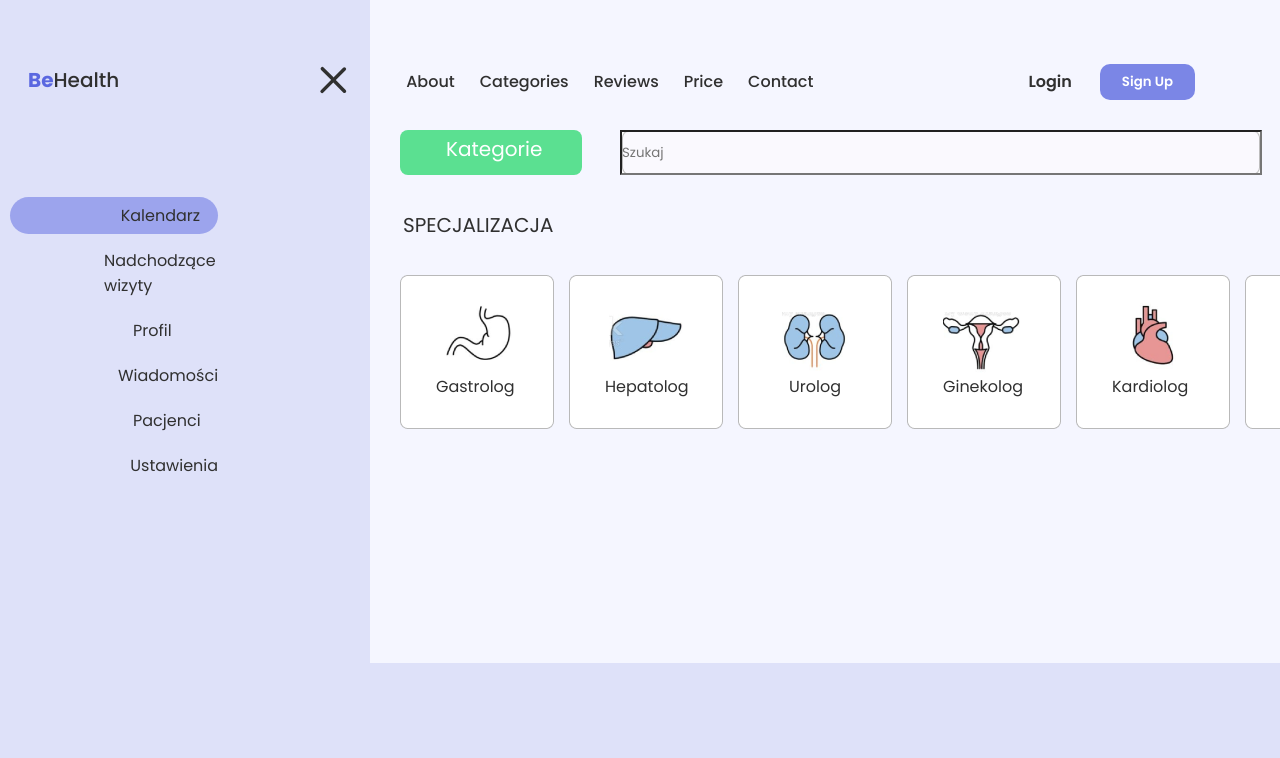
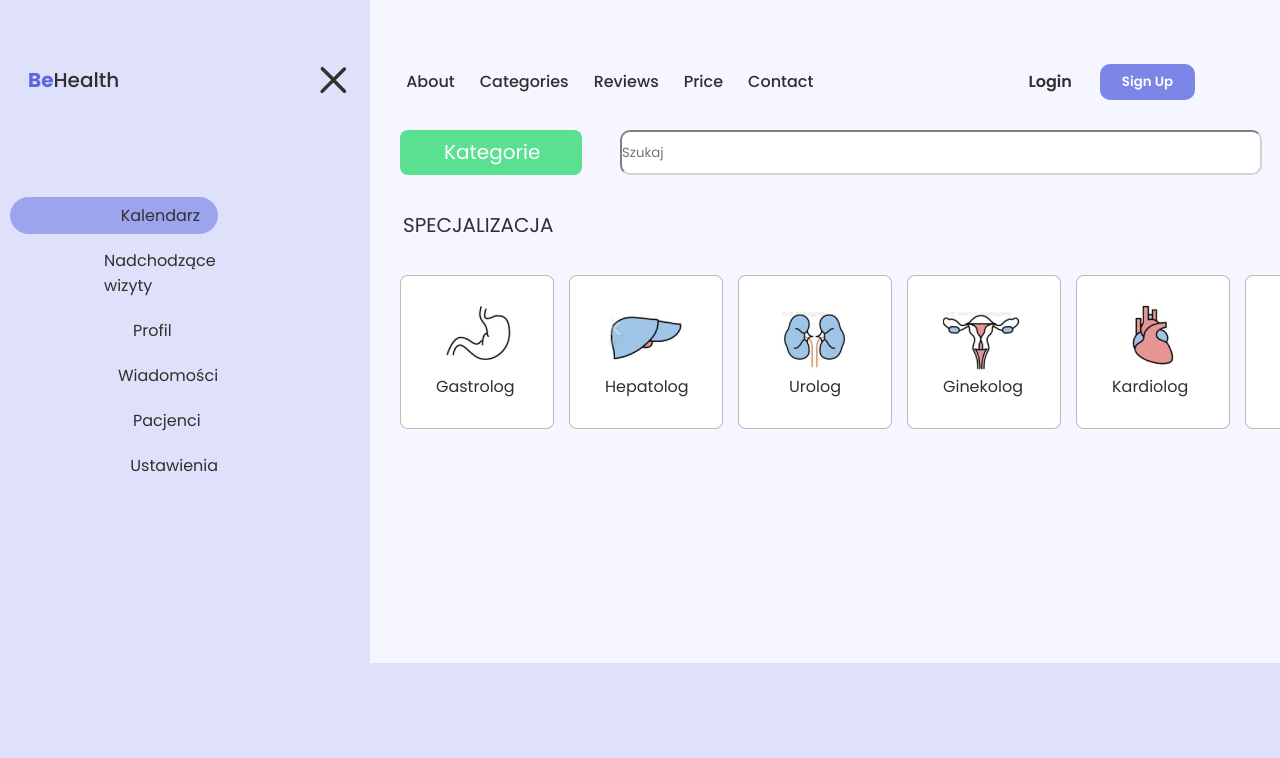
Before and after one commit to wilk98/BeHealth, a React (Vite) app in the folder BeHealth/Frontend/BeHealthFrontend/: page /categories-search in a window 1280 px wide. Shown: the top 758 px of the page. Built offline with nearby package versions, Linux system fonts and the light colour scheme; some icons are missing.

Commit message:
change color of border in search

```diff
--- a/BeHealth/Frontend/BeHealthFrontend/src/components/layout/Searcher/Categories.css
+++ b/BeHealth/Frontend/BeHealthFrontend/src/components/layout/Searcher/Categories.css
@@ -18,11 +18,12 @@
   .categories_text{
     width: 97px;
     color: rgba(255,255,255,1);
-    top: 7px;
-    left: 39px;
+    top: 3px;
+    left: -2px;
     font-family: Poppins;
     font-weight: Regular;
     font-size: 20px;
     opacity: 1;
+    position:relative;
     text-align: left;
   }
--- a/BeHealth/Frontend/BeHealthFrontend/src/components/layout/Searcher/Search.css
+++ b/BeHealth/Frontend/BeHealthFrontend/src/components/layout/Searcher/Search.css
@@ -1,26 +1,9 @@
 .search {
     width: 642px;
     height: 45px;
-    background-image: url("../../../assets/images/search_rectangle.png");
-    background-repeat: no-repeat;
-    background-position: center center;
-    background-size: cover;
-    opacity: 1;
     position: relative;
     top: -70px;
     left: 250px;
-    overflow: hidden;
+    border-radius: 10px;
+    border-color: lightgray;
   }
-
-  .search_text {
-    width: 63px;
-    color: rgba(184,184,184,1);
-    position: relative;
-    top: 7px;
-    left: 50px;
-    font-family: Poppins;
-    font-weight: Regular;
-    font-size: 20px;
-    opacity: 1;
-    text-align: left;
-  }
```
